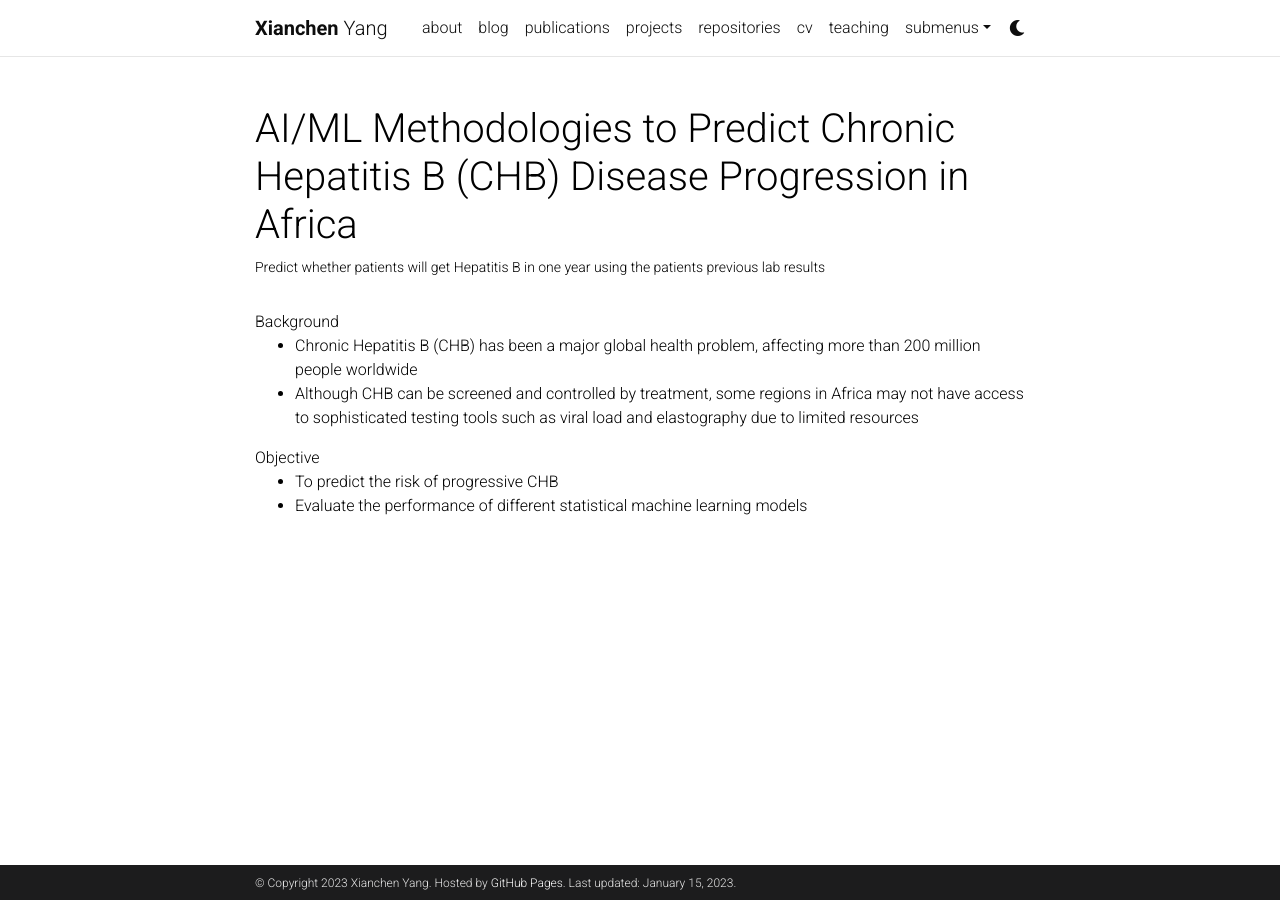
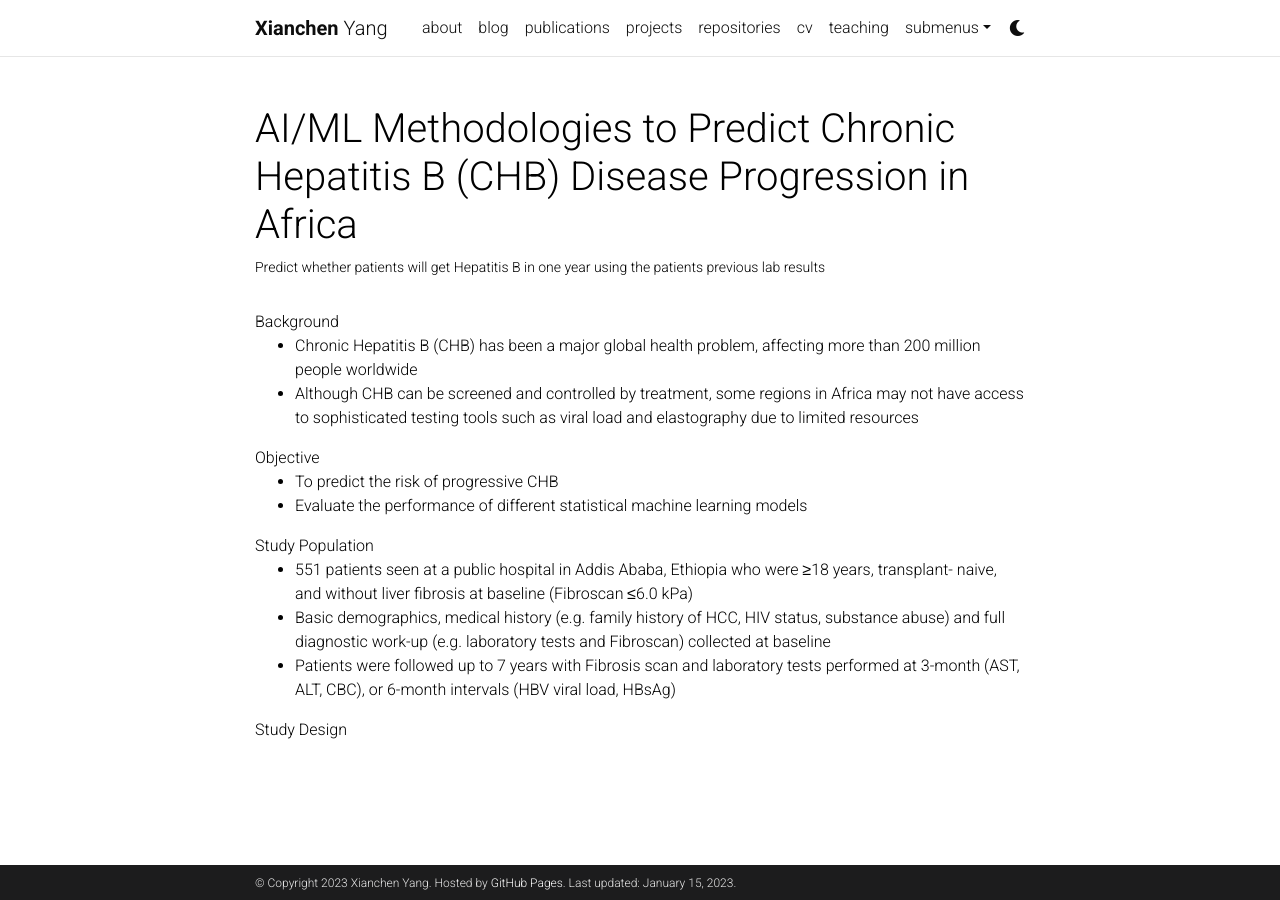
Before and after one commit to Samantha0086/Samantha0086.github.io, a Jekyll site: the page built from _projects/1_project.md, in a window 1280 px wide. Built offline with Jekyll 4.4.1, drawn with Linux system fonts in a browser that asks for light colours; comment, search, counter and statistics services are not loaded; a style sheet for code colours, icons or effects is not loaded.

Commit message:
Update 1_project.md

```diff
--- a/_projects/1_project.md
+++ b/_projects/1_project.md
@@ -25,3 +25,17 @@ category: Research
   <li>To predict the risk of progressive CHB</li>
   <li>Evaluate the performance of different statistical machine learning models </li>
 </ul>
+
+<h>
+  Study Population
+</h>
+
+<ul>
+  <li>551 patients seen at a public hospital in Addis Ababa, Ethiopia who were ≥18 years, transplant- naive, and without liver fibrosis at baseline (Fibroscan ≤6.0 kPa)</li>
+  <li>Basic demographics, medical history (e.g. family history of HCC, HIV status, substance abuse) and full diagnostic work-up (e.g. laboratory tests and Fibroscan) collected at baseline </li>
+  <li>Patients were followed up to 7 years with Fibrosis scan and laboratory tests performed at 3-month (AST, ALT, CBC), or 6-month intervals (HBV viral load, HBsAg) </li>
+</ul>
+
+<h>
+  Study Design
+</h>
```
